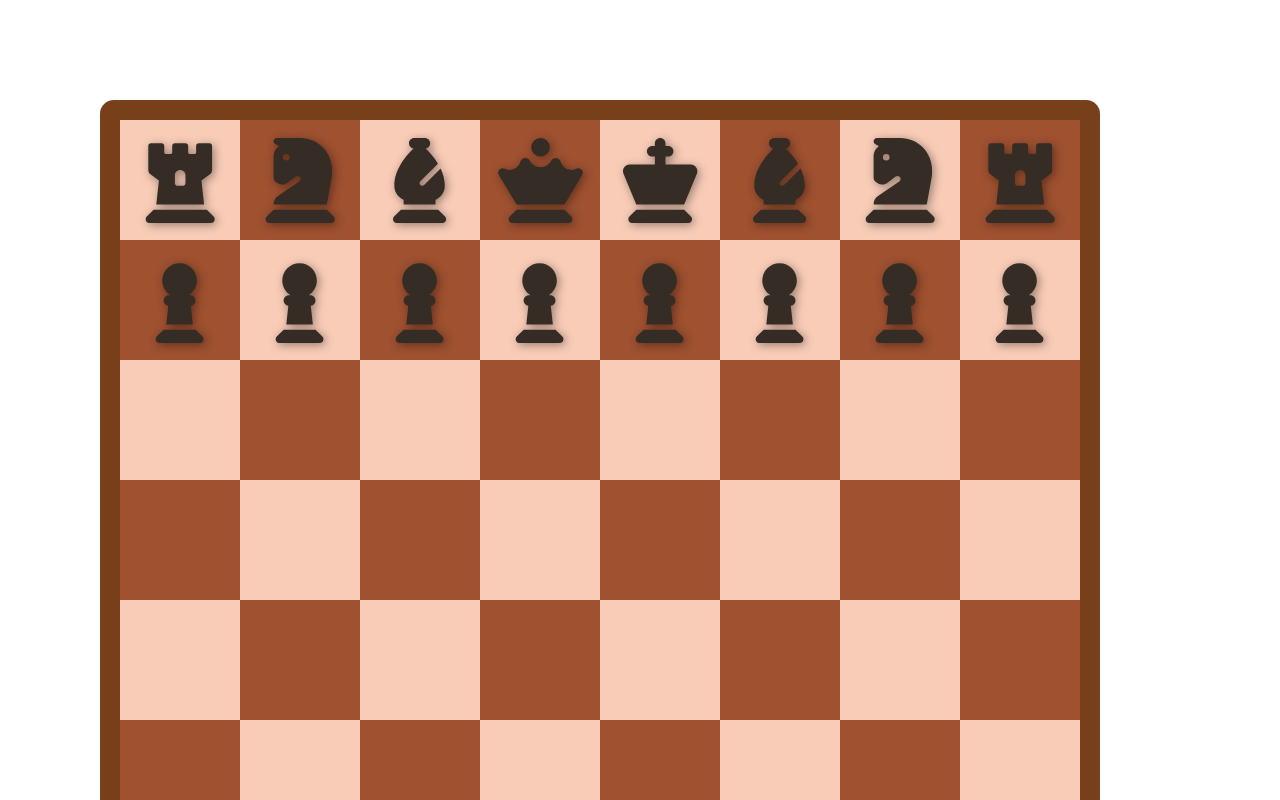
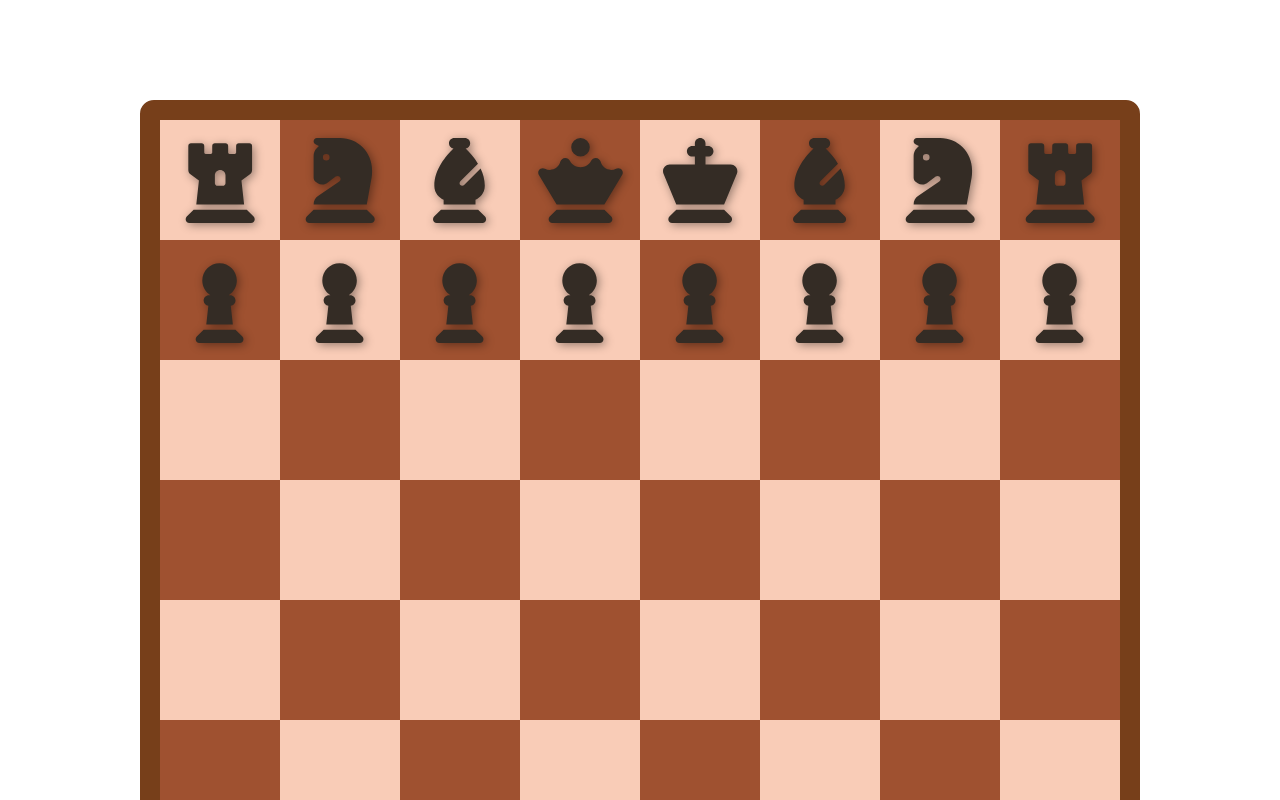
Before and after one commit to UltraFutile/react-chess, a React (Create React App) app: page / in a window 1280 px wide. Shown: the top 800 px of the page. Built offline with nearby package versions, Linux system fonts and the light colour scheme.

Commit message:
Realign squares to match closer to real chess notation

```diff
--- a/src/App.css
+++ b/src/App.css
@@ -36,3 +36,9 @@
     transform: rotate(360deg);
   }
 }
+
+.align-container {
+  display: flex;
+  justify-content: center;
+  margin-top: 100px;
+}
--- a/src/App.tsx
+++ b/src/App.tsx
@@ -5,7 +5,9 @@ import { Board } from './components/board/Board';
 
 function App() {
   return (
-    <Board></Board>
+    <div className="align-container">
+      <Board></Board>
+    </div>
     // <div className="App">
     //   <header className="App-header">
     //     <img src={logo} className="App-logo" alt="logo" />
--- a/src/components/Square.tsx
+++ b/src/components/Square.tsx
@@ -11,13 +11,15 @@ type Props = {
     onClick: (file: number, rank: number) => void
 }
 
+const fileCharStr = "ABCDEFGH";
+
 export const Square = (props: Props) => {
     const buttonStyle = {
         backgroundColor: props.selected ? "#0082AD" : props.color
     };
 
     return (
-        <button className="square" style={buttonStyle} onClick={() => props.onClick(props.file, props.rank)}>
+        <button className="square" style={buttonStyle} onClick={() => props.onClick(props.file, props.rank)} title={`${fileCharStr[props.file]}${props.rank + 1}`}>
             {getPieceComponent(props.piece)}
         </button>
     );
--- a/src/components/board/Board.css
+++ b/src/components/board/Board.css
@@ -1,14 +1,17 @@
 .board-shell {
     border: 20px solid #773f1a; /* Sepia */
     border-radius: 14px;
-    margin-left: 100px;
-    margin-top: 100px;
-    display: inline-grid;
+    display: flex;
+    flex-direction: row;
     caret-color: transparent; /* Prevents blinking cursor from appearing on board elements */
+    width: min-content;
 }
 
 .board-row {
-    display: inline-flex; /* Prevents chessboard from responsively collapsing when window size changes */
+    /* Prevents chessboard from responsively collapsing when window size changes */
+    flex-basis: min-content;
+    display: flex;
+    flex-direction: column-reverse;
 }
 
 .board-row:after {
--- a/src/components/board/Board.tsx
+++ b/src/components/board/Board.tsx
@@ -49,7 +49,7 @@ export const Board = () => {
                 let squareState: SquareState = state.squareGrid[i][j];
                 row.push(renderSquare(squareState));
             }
-            rows.unshift(
+            rows.push(
                 <div key={i} className="board-row">
                     {row}
                 </div>
--- a/src/lib/model/BoardState.ts
+++ b/src/lib/model/BoardState.ts
@@ -53,80 +53,80 @@ export class BoardStateFactory {
             piece: 'rook'
         }
 
-        squareArray[0][1].piece = {
+        squareArray[1][0].piece = {
             team: Team.White,
             piece: 'knight'
         }
 
-        squareArray[0][2].piece = {
+        squareArray[2][0].piece = {
             team: Team.White,
             piece: 'bishop'
         }
 
-        squareArray[0][3].piece = {
+        squareArray[3][0].piece = {
             team: Team.White,
             piece: 'queen'
         }
 
-        squareArray[0][4].piece = {
+        squareArray[4][0].piece = {
             team: Team.White,
             piece: 'king'
         }
 
-        squareArray[0][5].piece = {
+        squareArray[5][0].piece = {
             team: Team.White,
             piece: 'bishop'
         }
 
-        squareArray[0][6].piece = {
+        squareArray[6][0].piece = {
             team: Team.White,
             piece: 'knight'
         }
 
-        squareArray[0][7].piece = {
+        squareArray[7][0].piece = {
             team: Team.White,
             piece: 'rook'
         }
 
         for (let i = 0; i < 8; i++) {
-            squareArray[1][i].piece = {
+            squareArray[i][1].piece = {
                 team: Team.White,
                 piece: 'pawn'
             }
         }
 
         // Black pieces
-        squareArray[7][0].piece = {
+        squareArray[0][7].piece = {
             team: Team.Black,
             piece: 'rook'
         }
 
-        squareArray[7][1].piece = {
+        squareArray[1][7].piece = {
             team: Team.Black,
             piece: 'knight'
         }
 
-        squareArray[7][2].piece = {
+        squareArray[2][7].piece = {
             team: Team.Black,
             piece: 'bishop'
         }
 
-        squareArray[7][3].piece = {
+        squareArray[3][7].piece = {
             team: Team.Black,
             piece: 'queen'
         }
 
-        squareArray[7][4].piece = {
+        squareArray[4][7].piece = {
             team: Team.Black,
             piece: 'king'
         }
 
-        squareArray[7][5].piece = {
+        squareArray[5][7].piece = {
             team: Team.Black,
             piece: 'bishop'
         }
 
-        squareArray[7][6].piece = {
+        squareArray[6][7].piece = {
             team: Team.Black,
             piece: 'knight'
         }
@@ -137,7 +137,7 @@ export class BoardStateFactory {
         }
 
         for (let i = 0; i < 8; i++) {
-            squareArray[6][i].piece = {
+            squareArray[i][6].piece = {
                 team: Team.Black,
                 piece: 'pawn'
             }
```
